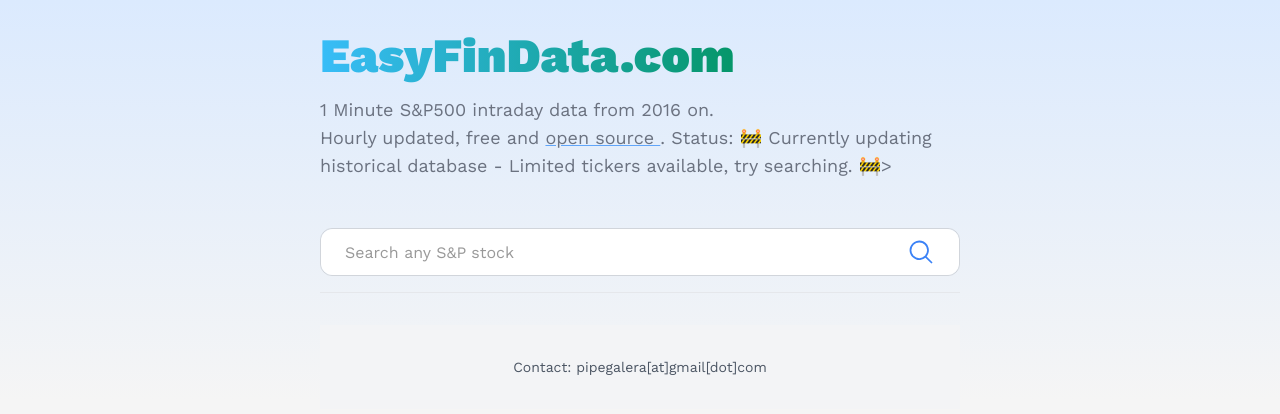
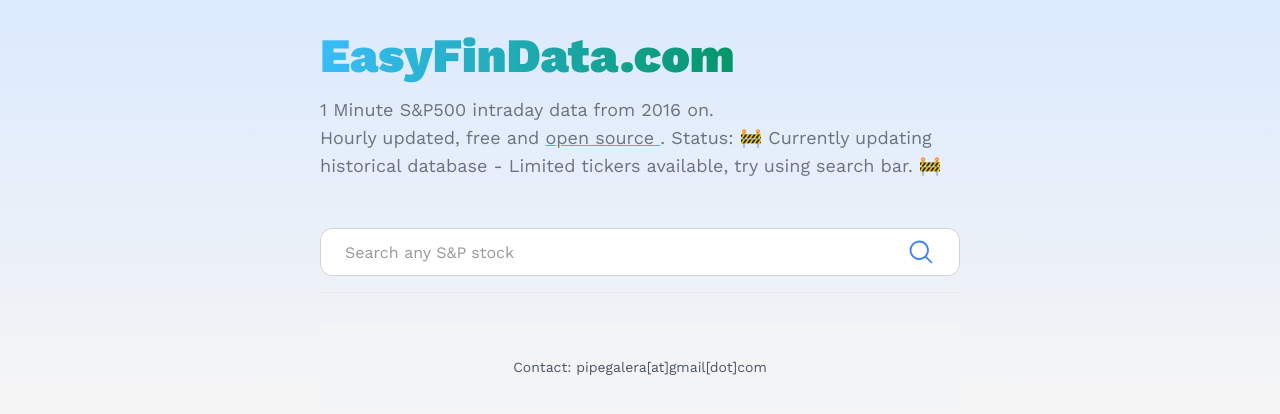
Before and after one commit to pipegalera/intraday_data, a Flask app: page / in a window 1280 px wide. Shown: the top 414 px of the page. Run offline with Flask 3, Linux system fonts and the light colour scheme; some libraries are stand-ins or nearby versions.

Commit message:
Update index.html

```diff
--- a/app/templates/index.html
+++ b/app/templates/index.html
@@ -59,7 +59,7 @@
                         href="https://github.com/pipegalera/intraday_data"
                         class="underline underline-offset-3 decoration-blue-400 dark:decoration-blue-600"
                         >open source </a
-                    >. Status: 🚧 Currently updating historical database - Limited tickers available, try searching. 🚧></span>
+                    >. Status: 🚧 Currently updating historical database - Limited tickers available, try using search bar. 🚧</span>
                 </p>
             </header>
 
```
